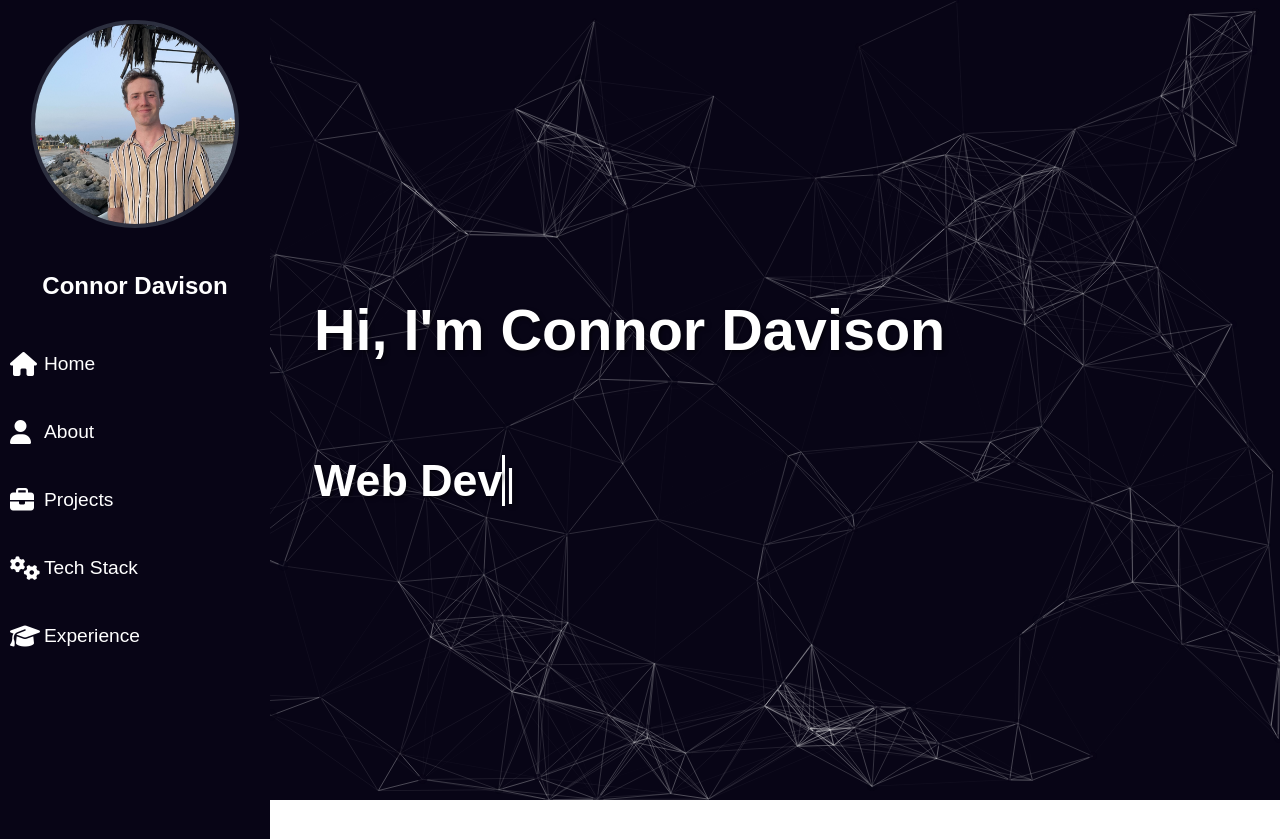
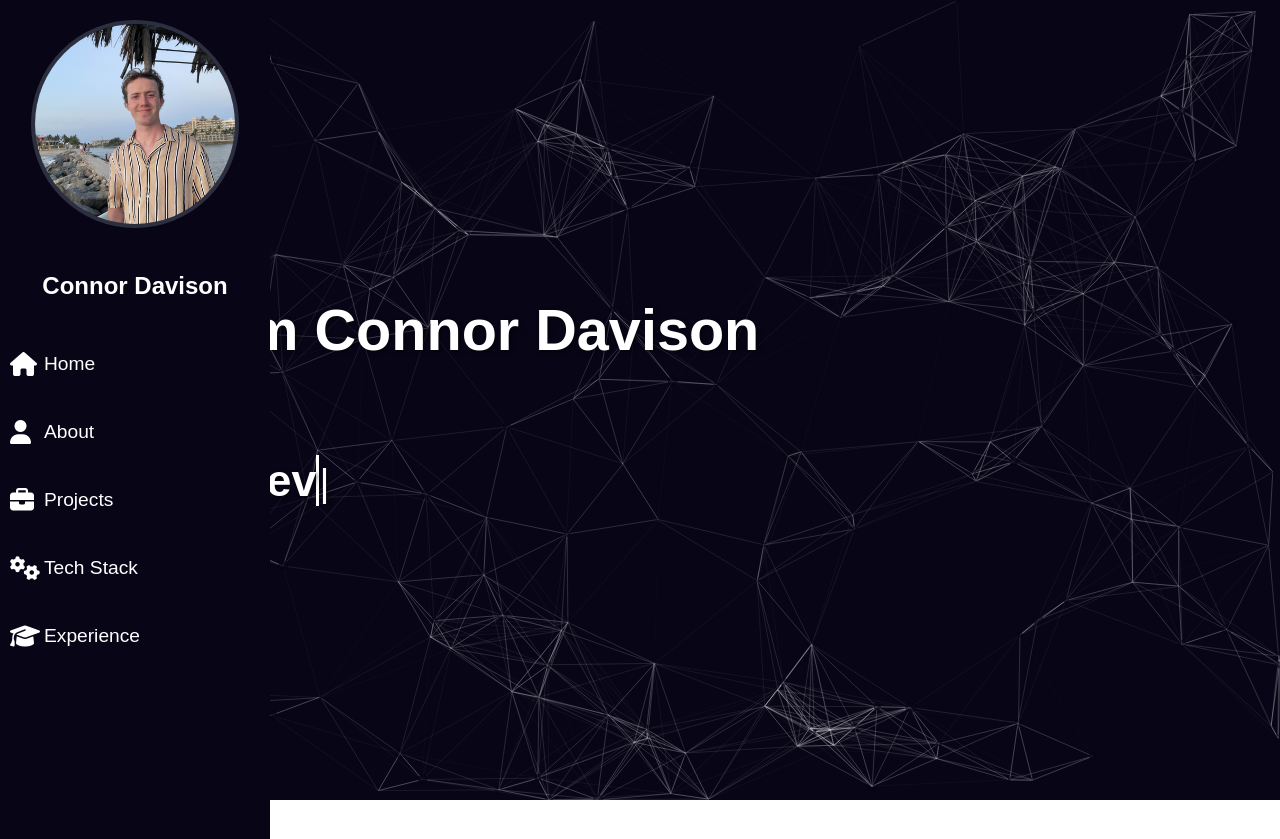
Before and after one commit to ConDavison1/my-portfolio, a Flask app: page / in a window 1280 px wide. Shown: the top 839 px of the page. Run offline with Flask 2, Linux system fonts and the light colour scheme; data that the repository does not hold is empty.

Commit message:
styling update on one line

```diff
--- a/static/css/styles.css
+++ b/static/css/styles.css
@@ -63,7 +63,6 @@
     object-fit: cover;
 }
 
-
 #sidebar .profile h1 {
     font-size: 1.5rem;
     margin: 15px 0;
@@ -72,11 +71,6 @@
     text-align: center;
     font-family: "Poppins", sans-serif;
     color: white;
-}
-
-#sidebar .profile h1 a {
-    color: #fff;
-    text-decoration: none;
 }
 
 #sidebar .navbar-container {
@@ -106,7 +100,6 @@
     object-fit: contain;
     margin: 0;
 }
-
 
 #sidebar .nav-link:hover {
     color: #3a3646;
@@ -179,17 +172,15 @@
     }
 }
 
-
-
-
-
 /*--------------------------------------------------------------
 # Introduction Section
 --------------------------------------------------------------*/
+
+/* Default state: with sidebar */
 .intro {
     min-height: 100vh;
+    display: flex;
     flex-wrap: wrap;
-    display: flex;
     justify-content: center;
     align-items: center;
     padding: 5vw;
@@ -197,13 +188,11 @@
     opacity: 1;
     transition: opacity 1s ease-out;
     overflow: hidden;
-    width: 90%;
-    max-width: 1200px;
-    margin: auto;
-    text-align: center;
-    width: calc(100vw - 280px);
-    margin-left: 250px;
+
+    margin-left: clamp(0px, 5vw, 150px);
 }
+
+
 
 /* Particles container */
 #particles-js {
@@ -261,6 +250,7 @@
 
 
 
+
 /*--------------------------------------------------------------
 # About Section
 --------------------------------------------------------------*/
@@ -278,7 +268,7 @@
     transition: padding-left 0.3s ease;
     overflow-x: hidden;
     margin-left: clamp(0px, 5vw, 150px);
-    /* Reduced margin */
+
 }
 
 .about-header {
```
